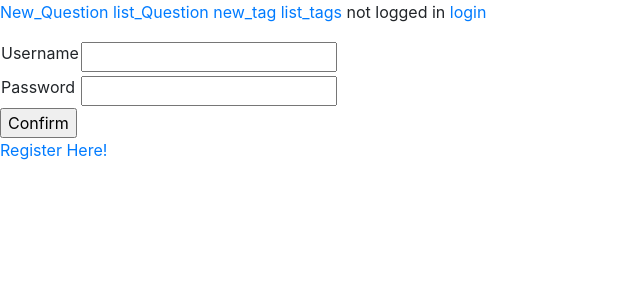
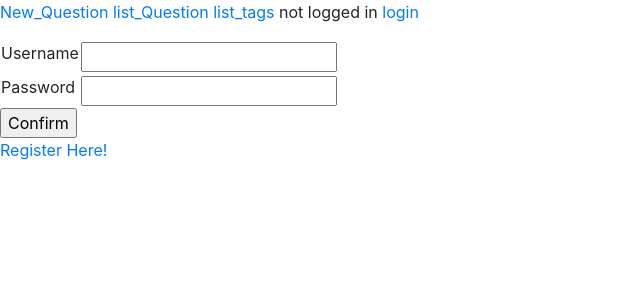
Before and after one commit to vjs22334/RECursion-archive, a Django app: page /login/ in a window 1280 px wide. Shown: the top 300 px of the page, without its empty margins (0-640 px from the left). Run offline with Django 3.2, Linux system fonts and the light colour scheme; some libraries are stand-ins or nearby versions.

Commit message:
removed add tags feature temporarily from non superusers

```diff
--- a/archive/archive_app/templates/base.html
+++ b/archive/archive_app/templates/base.html
@@ -20,7 +20,7 @@
 <div class="navigation">
     <a href="{% url 'create_questions' %}">New_Question</a>
     <a href="{% url 'list_questions' %}">list_Question</a>
-    <a href="{% url 'create_tag' %}">new_tag</a>
+
     <a href="{% url 'list_tags' %}">list_tags</a>
 
     {% if user.is_authenticated %}
--- a/archive/archive_app/urls.py
+++ b/archive/archive_app/urls.py
@@ -8,7 +8,7 @@ urlpatterns = [
     path('new_question', create_question , name='create_questions'),
     path('update/<int:id>/', update_question, name='update_question'),
     path('delete/<int:id>/', delete_question, name='delete_question'),
-    path('new_tag',create_tag,name='create_tag'),
+   # path('new_tag',create_tag,name='create_tag'),
     path('list_tags',list_tags,name='list_tags'),
 
     path('login/', user_login, name="user_login"),
--- a/archive/archive_app/views.py
+++ b/archive/archive_app/views.py
@@ -83,7 +83,7 @@ def list_tags(request):
         'tags': tags
     })
 
-@login_required
+"""@login_required
 def create_tag(request):
     form = TagForm(request.POST or None)
     if form.is_valid():
@@ -92,7 +92,7 @@ def create_tag(request):
 
     return render(request, 'tag-form.html', {'form': form})
 
-
+"""
 @login_required
 def update_question(request, id):
     try:
```
